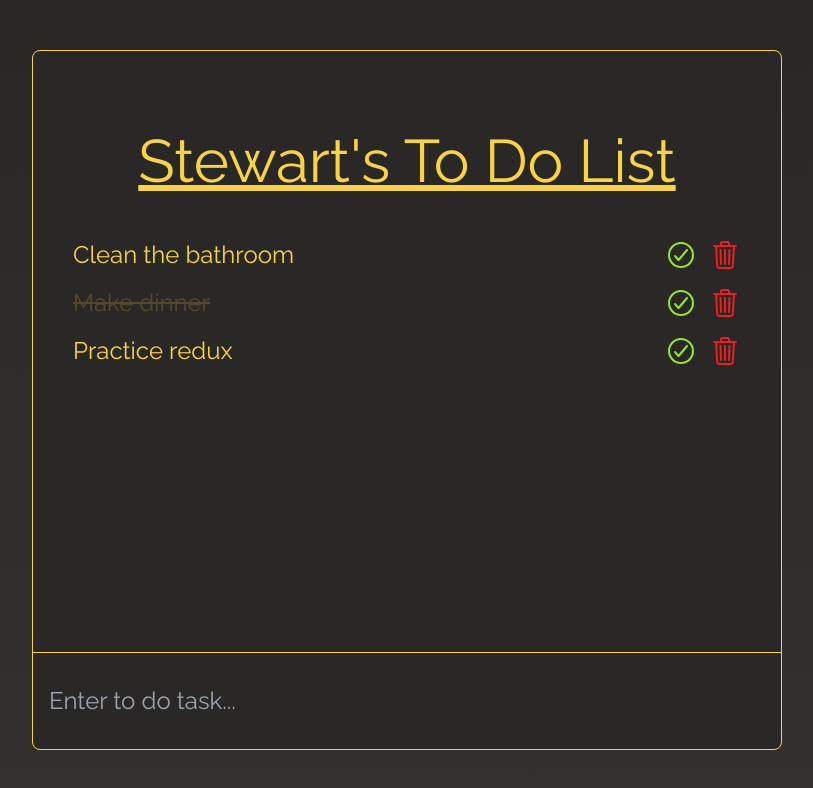
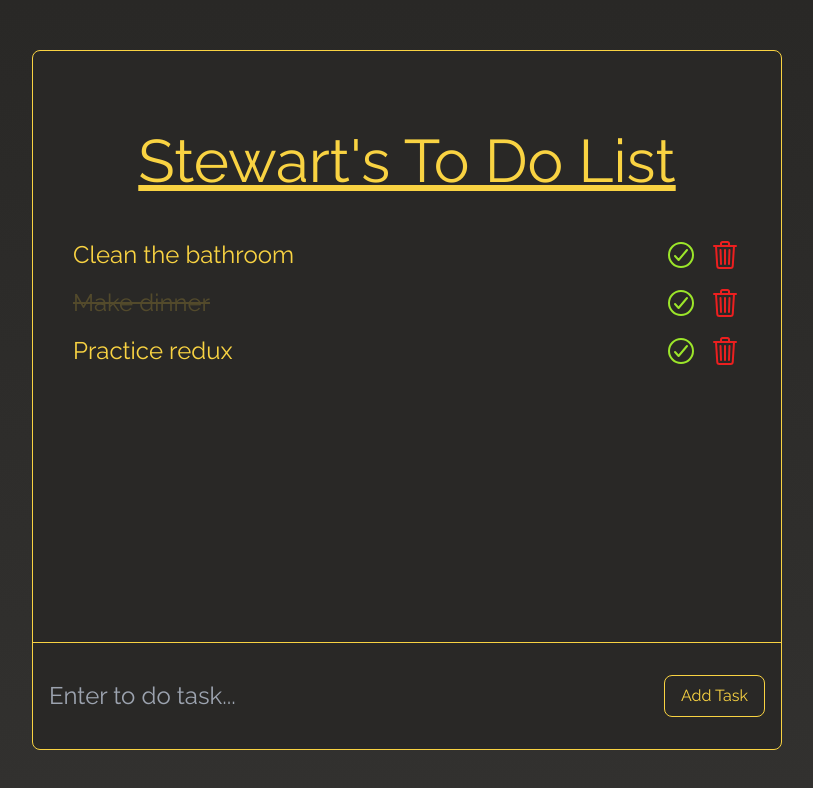
Before and after one commit to Stewie154/Redux-To-Do-List, a React (Create React App) app: page / in a window 1280 px wide. Shown: the top 788 px of the page, without its empty margins (233-1046 px from the left). Built offline with nearby package versions, Linux system fonts and the light colour scheme.

Commit message:
submit button styles

```diff
--- a/src/components/to-do-form/ToDoForm.js
+++ b/src/components/to-do-form/ToDoForm.js
@@ -2,12 +2,13 @@ import React from 'react'
 
 const ToDoForm = () => {
 	return (
-		<form className="absolute bottom-0 left-0 w-full py-8 px-4 border-t border-color-secondary">
+		<form className="absolute bottom-0 left-0 w-full py-8 px-4 flex justify-between items-between border-t border-color-secondary">
 			<input
 				type="text"
 				placeholder="Enter to do task..."
-				className="w-full bg-transparent border-0 text-lg md:text-2xl focus:outline-0"
+				className="w-9/12 bg-transparent border-0 text-lg md:text-2xl focus:outline-0"
 			/>
+			<button className="border border-color-secondary py-2 px-4 rounded-lg transition-all duration-75 ease-out hover:ease-in hover:opacity-70">Add Task</button>
 		</form>
 	)
 }
```
